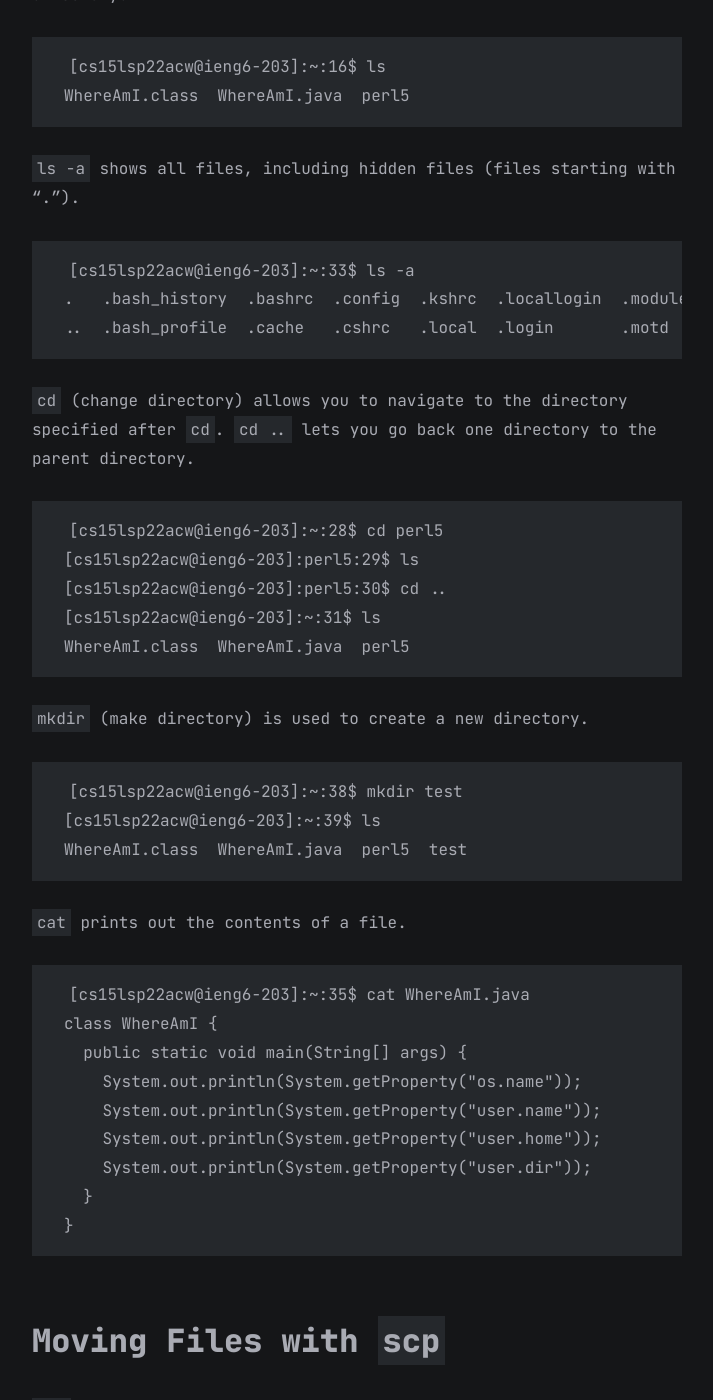
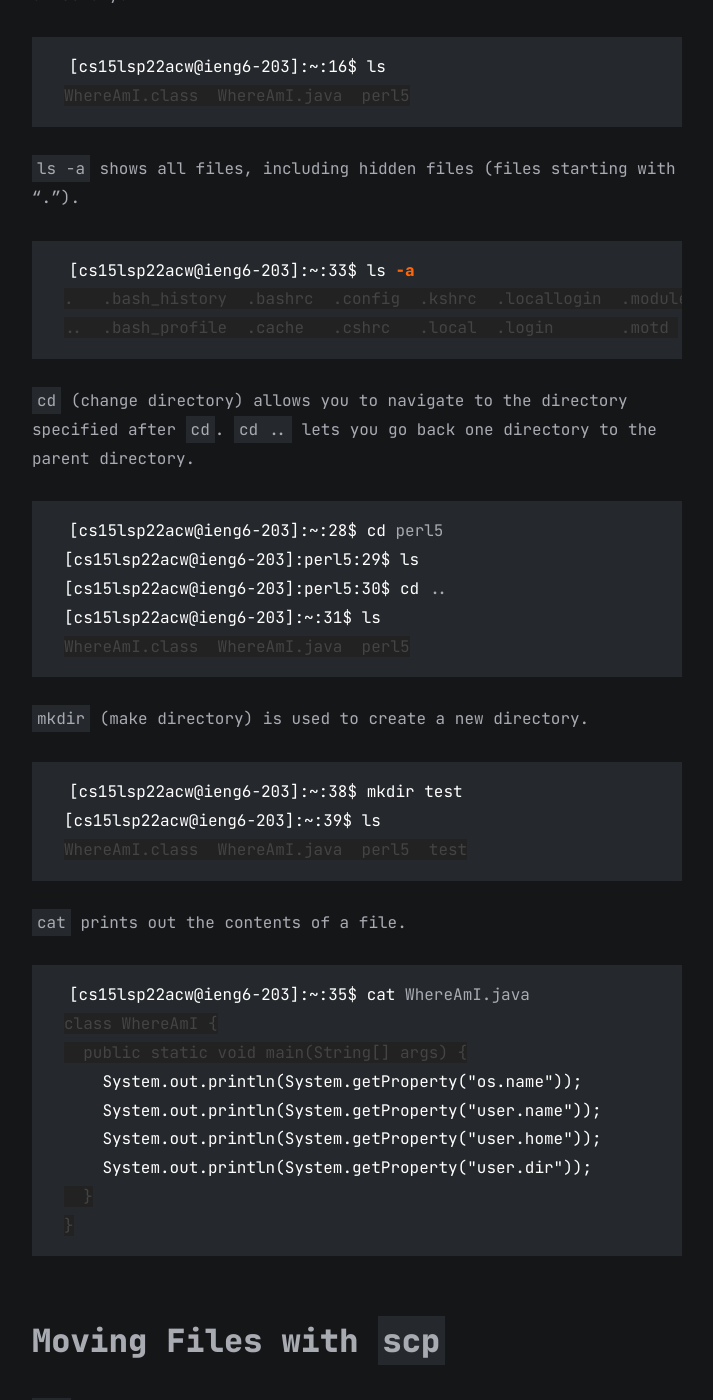
Before and after one commit to jenetic/cse15l-lab-reports, a Jekyll site: the page built from all_collections/_posts/2022-04-10-lab-1.md, in a window 1280 px wide and 1400 px high, scrolled down 3665 px. Shown: the whole window, without its empty margins (283-996 px from the left). Built offline with Jekyll 4.4.1, drawn with Linux system fonts in a browser that asks for light colours; some of the changed text lies outside the part shown.

Commit message:
Changed code highlighting

````diff
--- a/_includes/footer.html
+++ b/_includes/footer.html
@@ -1,3 +1,3 @@
 <footer>
-  <p>&copy; 1947 - {{ 'now' | date: "%Y" }} | {{site.title}}</p>
+  <p>{{site.title}}</p>
 </footer>
--- a/all_collections/_posts/2022-04-10-lab-1.md
+++ b/all_collections/_posts/2022-04-10-lab-1.md
@@ -20,7 +20,7 @@ We can use the terminal to remotely connect to other computers. VS Code has nice
 To remotely connect to another computer, we’ll use a protocol called SSH (Secure Shell), which allows users to access and control remote servers from their local machine.
 
 In the terminal, I typed
-```
+```console
 $ ssh cs15lsp22acw@ieng6.ucsd.edu
 ```
 to access my CSE 15L account on the `ieng6` remote server after being prompted to type my password. A successful login should look something like this:
@@ -34,21 +34,21 @@ Now that we’re on the remote server, we can try out some fun Linux file manage
 
 `pwd` (print working directory) prints the path to the current directory.
 
-```
+```console
 [cs15lsp22acw@ieng6-203]:~:15$ pwd
 /home/linux/ieng6/cs15lsp22/cs15lsp22acw
 ```
 
 `ls` is used to list the existing files and folders in the current directory.
 
-```
+```console
 [cs15lsp22acw@ieng6-203]:~:16$ ls
 WhereAmI.class  WhereAmI.java  perl5
 ```
 
 `ls -a` shows all files, including hidden files (files starting with “.”).
 
-```
+```console
 [cs15lsp22acw@ieng6-203]:~:33$ ls -a
 .   .bash_history  .bashrc  .config  .kshrc  .locallogin  .modulesbegenv  .procmailrc  .ssh       .zshenv  WhereAmI.class  perl5
 ..  .bash_profile  .cache   .cshrc   .local  .login       .motd
@@ -56,7 +56,7 @@ WhereAmI.class  WhereAmI.java  perl5
 
 `cd` (change directory) allows you to navigate to the directory specified after `cd`. `cd ..` lets you go back one directory to the parent directory.
 
-```
+```console
 [cs15lsp22acw@ieng6-203]:~:28$ cd perl5
 [cs15lsp22acw@ieng6-203]:perl5:29$ ls
 [cs15lsp22acw@ieng6-203]:perl5:30$ cd ..
@@ -66,7 +66,7 @@ WhereAmI.class  WhereAmI.java  perl5
 
 `mkdir` (make directory) is used to create a new directory.
 
-```
+```console
 [cs15lsp22acw@ieng6-203]:~:38$ mkdir test
 [cs15lsp22acw@ieng6-203]:~:39$ ls
 WhereAmI.class  WhereAmI.java  perl5  test
@@ -74,7 +74,7 @@ WhereAmI.class  WhereAmI.java  perl5  test
 
 `cat` prints out the contents of a file.
 
-```
+```console
 [cs15lsp22acw@ieng6-203]:~:35$ cat WhereAmI.java
 class WhereAmI {
   public static void main(String[] args) {
@@ -92,7 +92,7 @@ class WhereAmI {
 
 If I wanted to move a file on my local machine called `WhereAmI.java` to the remote server, I would, on the client/local terminal, do
 
-```
+```console
 $ scp WhereAmI.java cs15lsp22acw@ieng6.ucsd.edu:~/
 ```
 
@@ -101,7 +101,7 @@ This basically means "copy `WhereAmI.java` to the root directory (`~/`) of `cs15
 `WhereAmI.java` prints out information about the system that it is being run on. I know that I successfully copied it to the remote server because running the program prints out different information depending on where I run it.
 
 **Client**
-```
+```console
 (base) jenny@Jennys-MacBook-Air-2 cse15l % java WhereAmI
 Mac OS X
 jenny
@@ -109,7 +109,7 @@ jenny
 ```
 
 **Remote Server**
-```
+```console
 cs15lsp22acw@ieng6-203]:~:37$ java WhereAmI
 Linux
 cs15lsp22acw
@@ -122,14 +122,14 @@ cs15lsp22acw
 So far, every time I log in or run commands like `scp`, I have to type my password, which is quite annoying to do every time. Fortunately, `ssh` keys are a great solution to this and allow one to skip the step of typing in their password every time.
 
 To set up `ssh` keys, type (on the client)
-```
+```console
 $ ssh-keygen
 ```
 Then, enter the file in which to save your key and enter a passphrase, which I left empty for no passphrase.
 
 It should look something like this:
 
-```
+```console
 (base) jenny@Jennys-MacBook-Air-2 Desktop % ssh-keygen
 Generating public/private rsa key pair.
 Enter file in which to save the key (/Users/jenny/.ssh/id_rsa): /Users/jenny/desktop/delete2
@@ -155,18 +155,18 @@ The key's randomart image is:
 
 This created 2 files, a public key and a private key. We need to copy the public key to the .ssh directory of the remote server account. On the remote server, I typed:
 
-```
+```console
 $ mkdir .ssh
 ```
 Then on the client:
 
-```
+```console
 $ scp /Users/jenny/.ssh/id_rsa.pub cs15lsp22acw@ieng6.ucsd.edu:~/.ssh/authorized_keys
 ```
 
 Now, you should be able to ssh and scp from the client to the server without typing a password.
 
-```
+```console
 (base) jenny@Jennys-MacBook-Air-2 ~ % ssh cs15lsp22acw@ieng6.ucsd.edu
 quota: No filesystem specified.
 Hello cs15lsp22acw, you are currently logged into ieng6-203.ucsd.edu
@@ -187,7 +187,7 @@ There are many ways to make the whole process of ssh and managing files much fas
 Here are a few shortcuts:
 1. Writing a command in quotes at the end of an ssh command will run that command on the remote server, then exit right after.
 
-```
+```console
 (base) jenny@Jennys-MacBook-Air-2 ~ % ssh cs15lsp22acw@ieng6.ucsd.edu "ls -a"
 .
 ..
@@ -216,7 +216,7 @@ WhereAmI.java
 ```
 2. Run multiple commands on the same line by separating each command with a semicolon.
 
-```
+```console
 [cs15lsp22acw@ieng6-203]:~:46$ cd test; mkdir test2; ls; cd ..; ls
 test2
 WhereAmI.class  WhereAmI.java  perl5  test
@@ -225,7 +225,8 @@ WhereAmI.class  WhereAmI.java  perl5  test
 3. Access previous commands by using the up-arrow.
 
 With these tips, I copied WhereAmI.java from the client to the server using one line and (119 keystrokes w/ enter key)
-```
+
+```console
 $ scp WhereAmI.java cs15lsp22acw@ieng6.ucsd.edu:~/; ssh cs15lsp22acw@ieng6.ucsd.edu "javac WhereAmI.java; java WhereAmI"
 ```
 If I wanted to do it multiple times and the command was already in my history, I can use the up arrow and reduce the number of keystrokes to a minimum of 2 (pressing the up key, then the enter key). This is just a simple way to do it, but there are much faster ways out there to do the same thing!
````
Also changed, not shown: all_collections/_posts/2022-04-08-playing-with-markdown.md (+1 -1 lines).
